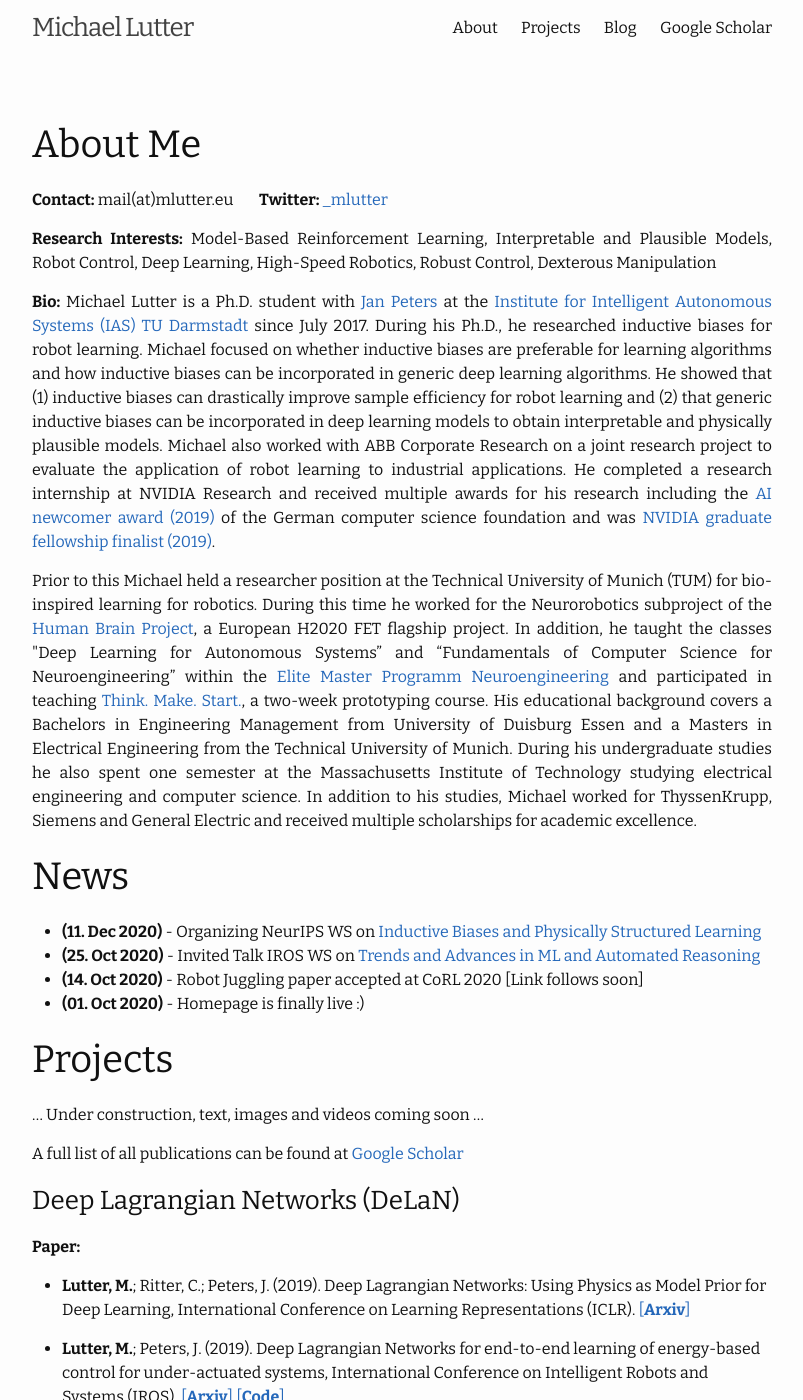
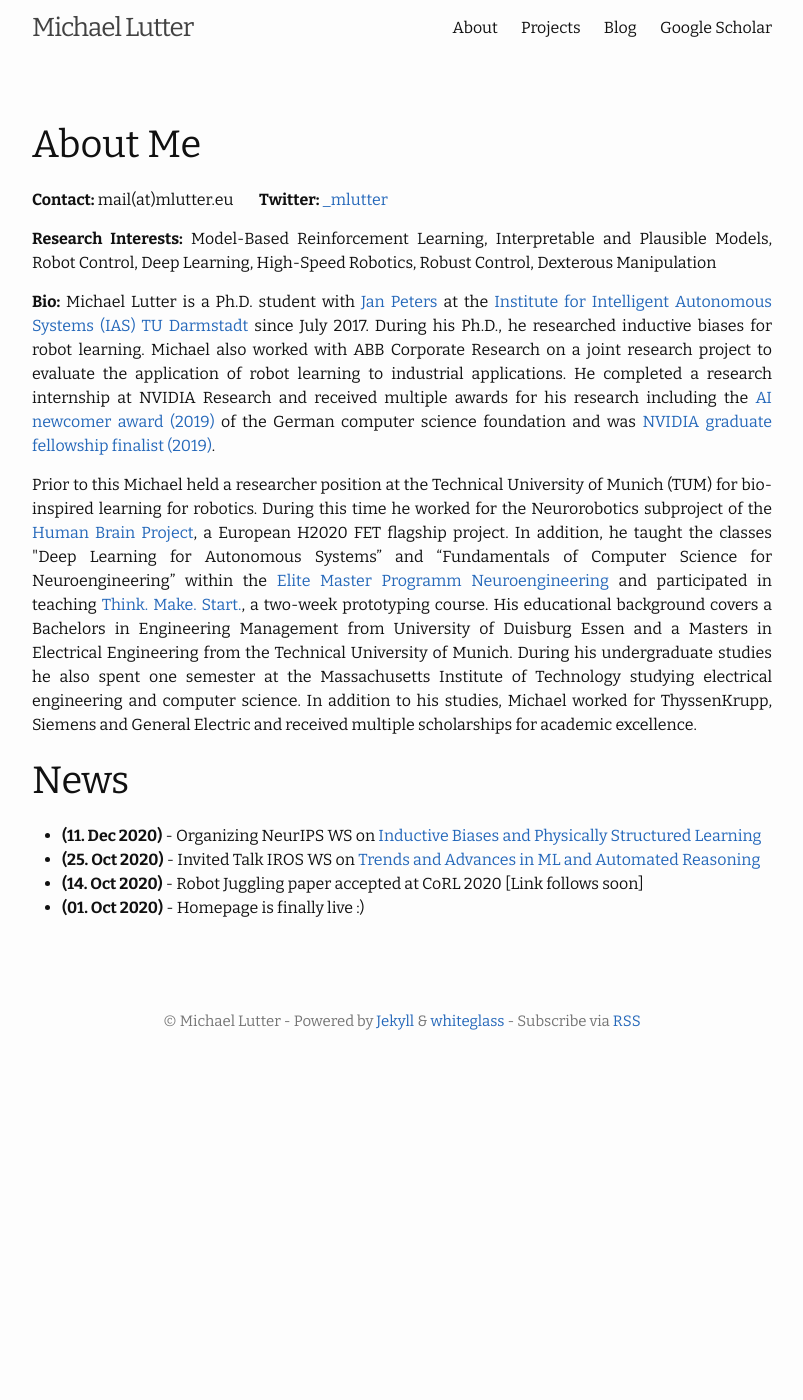
Before and after one commit to milutter/milutter.github.io, a Jekyll site: the page built from index.md, in a window 1280 px wide and 1400 px high. Shown: the whole window, without its empty margins (238-1041 px from the left). Built offline with Jekyll 4.4.1, drawn with Linux system fonts in a browser that asks for light colours; some of the changed text lies outside the part shown.

Commit message:
moved projects

```diff
--- a/_data/navigation.yml
+++ b/_data/navigation.yml
@@ -4,7 +4,7 @@ main:
   - title: "About"
     url: /#about-me
   - title: "Projects"
-    url: /#projects
+    url: /projects/
   - title: "Blog"
     url: /blog/
 #  - title: "Archives"
--- a/index.md
+++ b/index.md
@@ -21,10 +21,7 @@ High-Speed Robotics, Robust Control, Dexterous Manipulation
 <b>Bio:</b> Michael Lutter is a Ph.D. student with <a href="https://www.ias.informatik.tu-darmstadt.de/Team/JanPeters">Jan Peters</a>
 at the <a href="https://www.ias.informatik.tu-darmstadt.de/">Institute for Intelligent
 Autonomous Systems (IAS) TU Darmstadt</a> since July 2017. During his Ph.D., he researched inductive biases for robot
-learning. Michael focused on whether inductive biases are preferable for learning algorithms and how inductive biases
-can be incorporated in generic deep learning algorithms. He showed that (1) inductive biases can drastically improve sample
-efficiency for robot learning and (2) that generic inductive biases can be incorporated in deep learning models to obtain
-interpretable and physically plausible models. Michael also worked with ABB Corporate Research on a joint research project
+learning. Michael also worked with ABB Corporate Research on a joint research project
 to evaluate the application of robot learning to industrial applications. He completed a research internship at NVIDIA Research
 and received multiple awards for his research including the
 <a href="https://ki50.de/ki-newcomer/">AI newcomer award (2019)</a>
@@ -54,47 +51,3 @@ academic excellence.
 * **(25. Oct 2020)** - Invited Talk IROS WS on [Trends and Advances in ML and Automated Reasoning](http://www.iros-ar2020.lissi.fr/doku.php/start)
 * **(14. Oct 2020)** - Robot Juggling paper accepted at CoRL 2020 [Link follows soon]
 * **(01. Oct 2020)** - Homepage is finally live :)
-
-# Projects <a name="projects"></a>
-... Under construction, text, images and videos coming soon ...
-
-A full list of all publications can be found at [Google Scholar](https://scholar.google.com/citations?user=Wvdo5bYAAAAJ&hl=en)
-
-### Deep Lagrangian Networks (DeLaN)
-
-
-
-**Paper:**
-* **Lutter, M.**; Ritter, C.; Peters, J. (2019).
-Deep Lagrangian Networks: Using Physics as Model Prior for Deep Learning,
-International Conference on Learning Representations (ICLR).
-[[**Arxiv**]](https://arxiv.org/pdf/1907.04490.pdf)
-
-* **Lutter, M.**; Peters, J. (2019).
-Deep Lagrangian Networks for end-to-end learning of energy-based control for under-actuated systems,
-International Conference on Intelligent Robots and Systems (IROS).
-[[**Arxiv**]](https://arxiv.org/pdf/1907.04489.pdf) [[**Code**]](https://git.ias.informatik.tu-darmstadt.de/lutter/deep_lagrangian_networks)
-
-### Continuous Time Optimal Feedback Control
-**Paper:**
-* **Lutter, M.**; Belousov, B.; Listmann, K.; Clever, D.; Peters, J. (2019).
-HJB Optimal Feedback Control with Deep Differential Value Functions and Action Constraints,
-Conference on Robot Learning (CoRL)
-[[**Arxiv**]](https://arxiv.org/abs/1909.06153)
-
-### Differentiable Newton-Euler-Algorithms
-**Paper:**
-* **Lutter, M.**\*; Silberbauer, J.\*; Watson, J.; Peters, J. (2020).
-A Differentiable Newton Euler Algorithm for Multi-body Model Learning,
-ICML Workshop on Inductive Biases, Invariances and Generalization in RL
-[[**Arxiv**]](https://arxiv.org/pdf/2010.09802.pdf)
-
-* **Lutter, M.**\*; Silberbauer, J.\*; Watson, J.; Peters, J. (2020).
-Differentiable Physics Models for Real-world Offline Model-based Reinforcement Learning,
-[[**Arxiv soon**]]() [[**Videos**]](https://sites.google.com/view/ball-in-a-cup-in-4-minutes/)
-
-### Robot Juggling
-**Paper:**
-* Ploeger, K.\*; **Lutter, M.**\*; Peters, J. (2020).
-High Acceleration Reinforcement Learning for Real-World Juggling with Binary Rewards,
-Conference on Robot Learning (CoRL). [[**Arxiv soon**]]() [[**Videos**]](https://sites.google.com/view/jugglingbot)
```
Also changed, not shown: projects.md (added, +57 -0 lines).
